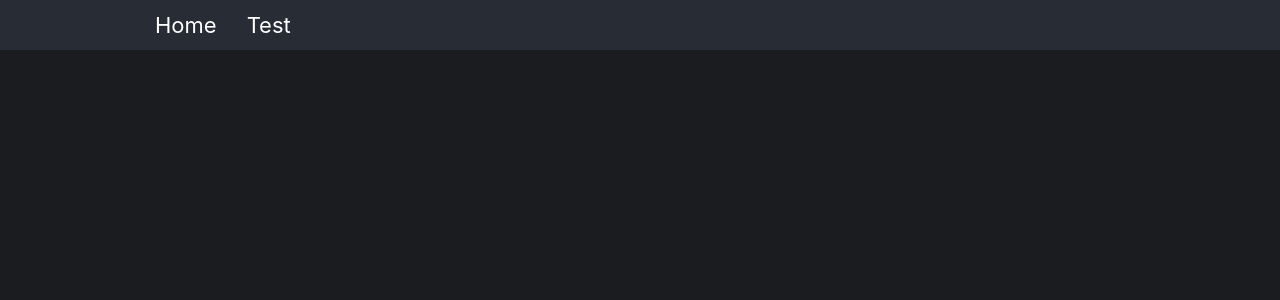
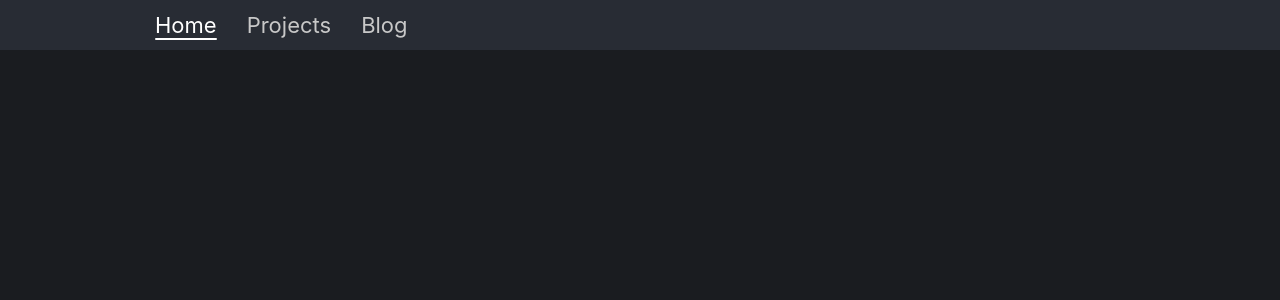
Before and after one commit to Markus98/home-page-front, a React (Create React App) app: page / in a window 1280 px wide. Shown: the top 300 px of the page. Built offline with nearby package versions, Linux system fonts and the light colour scheme.

Commit message:
Header link styles now work as intended

```diff
--- a/src/App.css
+++ b/src/App.css
@@ -24,7 +24,7 @@
   flex-direction: column;
   align-items: center;
   justify-content: flex-end;
-  color: white;
+  color: rgb(200,200,200);
   text-decoration: none;
   font-size: 22px;
   padding: 15px;
@@ -34,18 +34,21 @@
 
 .App-header-link:hover {
   background-color: rgba(255, 255, 255, 0.05);
+  color: white;
 }
 
-.App-header-link:hover::after {
+.App-header-link:hover > .header-link-bar {
   padding-left: 80%;
-  /* transition: all 0.1s; */
+  transition: all 0.1s;
+  opacity: 0.4;
 }
 
-.App-header-link::after {
+.header-link-bar {
   content: "";
   background: white;
+  padding-left: 70%;
   padding-top: 2px;
-  opacity: 0.4;
+  opacity: 0;
   border-radius: 8px;
-  transition: all 0.1s;
+  transition: all 0.3s;
 }
--- a/src/App.js
+++ b/src/App.js
@@ -3,19 +3,22 @@ import './components/HeaderLink'
 import HeaderLink from './components/HeaderLink';
 import {
   BrowserRouter as Router,
-  Switch, Route, Link
+  Switch, Route, Link, useLocation, useParams
 } from "react-router-dom"
 
 function App() {
+  const pathname = useLocation().pathname;
+
   return (
-    <Router className="App">
+    <div className="App">
       <header className="App-header">
         <div className="App-header-content">
-          <HeaderLink name="Home" to="/" />
-          <HeaderLink name="Test" to="/test" />
+          <HeaderLink name="Home" to="/" location={pathname} />
+          <HeaderLink name="Projects" to="/projects" location={pathname} />
+          <HeaderLink name="Blog" to="/blog" location={pathname} />
         </div>
       </header>
-    </Router>
+    </div>
   );
 }
 
--- a/src/components/HeaderLink.js
+++ b/src/components/HeaderLink.js
@@ -1,9 +1,24 @@
 import { Link } from "react-router-dom"
 
-function HeaderLink(props) {
+function HeaderLink({to, location, name}) {
+    const barSelectedStyle = {
+        paddingLeft: "100%",
+        opacity: 1
+    };
+    const linkSelectedStyle = {
+        color: "white"
+    };
+
+    let [ barStyle, linkStyle ] = [{},{}];
+    // Additional path check for root "/" (Home page)
+    if ((to !== "/" && location.substr(0, to.length) === to) || location === to){
+        [ barStyle, linkStyle ] = [barSelectedStyle, linkSelectedStyle];
+    }
+
     return (
-        <Link className="App-header-link" to={props.to}>
-            {props.name}
+        <Link className="App-header-link" to={to} style={linkStyle}>
+            {name}
+            <div className="header-link-bar" style={barStyle}/>
         </Link>
     )
 }
--- a/src/index.js
+++ b/src/index.js
@@ -3,10 +3,13 @@ import ReactDOM from 'react-dom';
 import './index.css';
 import App from './App';
 import reportWebVitals from './reportWebVitals';
+import {BrowserRouter as Router} from "react-router-dom"
 
 ReactDOM.render(
   <React.StrictMode>
-    <App />
+    <Router>
+      <App />
+    </Router>
   </React.StrictMode>,
   document.getElementById('root')
 );
```
